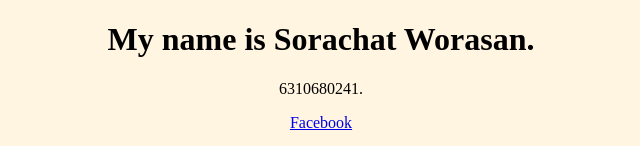
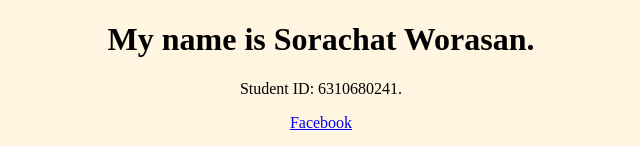
Before and after one commit to 6310680241/6310680241, a plain HTML site: page index.html in a window 1280 px wide. Shown: the top 146 px of the page, without its empty margins (319-959 px from the left). Drawn offline with Linux system fonts and the light colour scheme.

Commit message:
Update index

```diff
--- a/index.html
+++ b/index.html
@@ -7,7 +7,7 @@
 <body bgcolor=#FFF5E1>
 <div align="center">
 	<h1>My name is Sorachat Worasan.</h1>
-	<p>6310680241.<p/>
+	<p>Student ID: 6310680241.<p/>
 	<a href="https://www.facebook.com/pleumii">Facebook<a/>
 	<div>
 		<img src="./mypic.jpeg" alt="Sorachat's picture" width="450" height="600">
```
